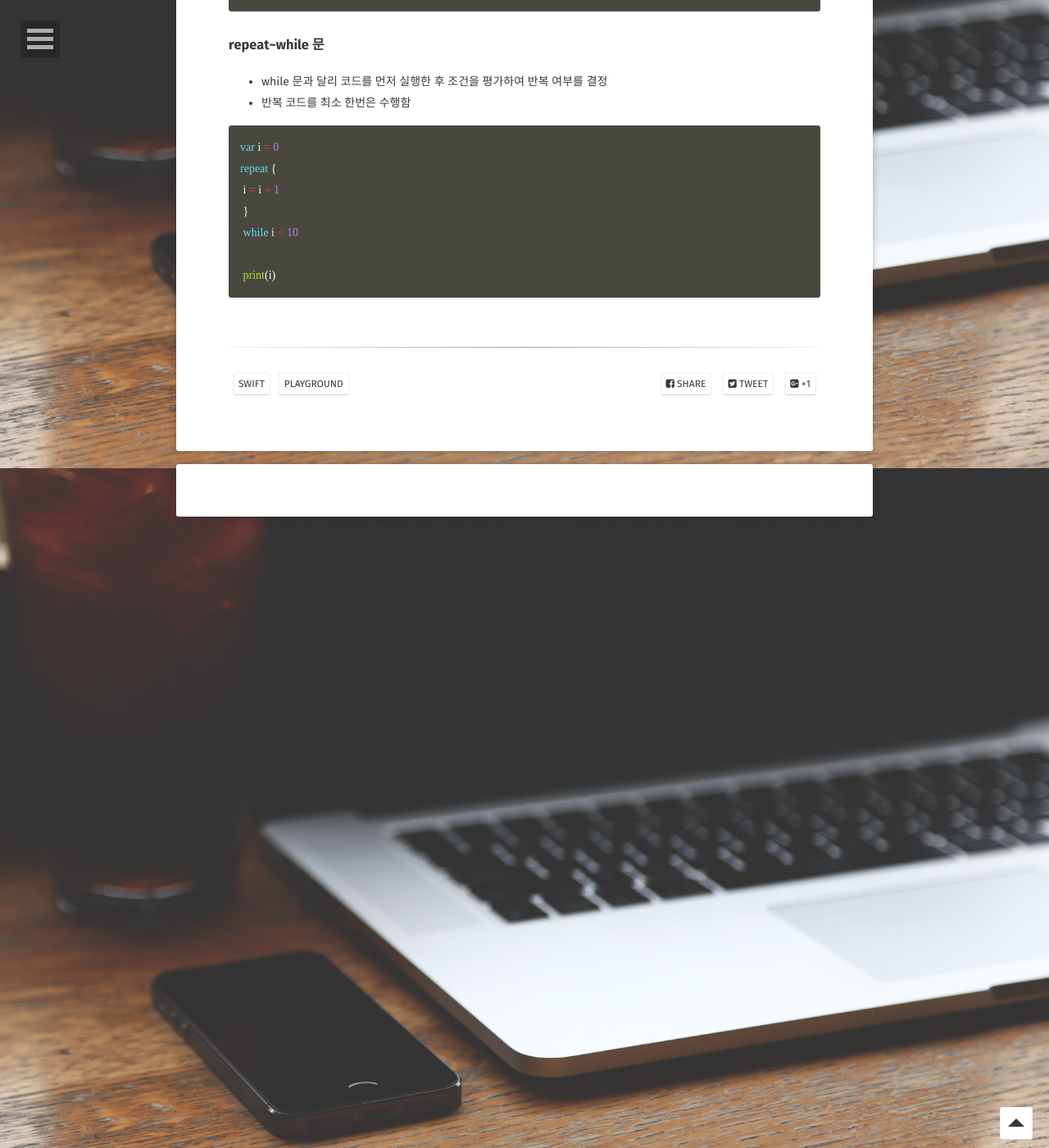
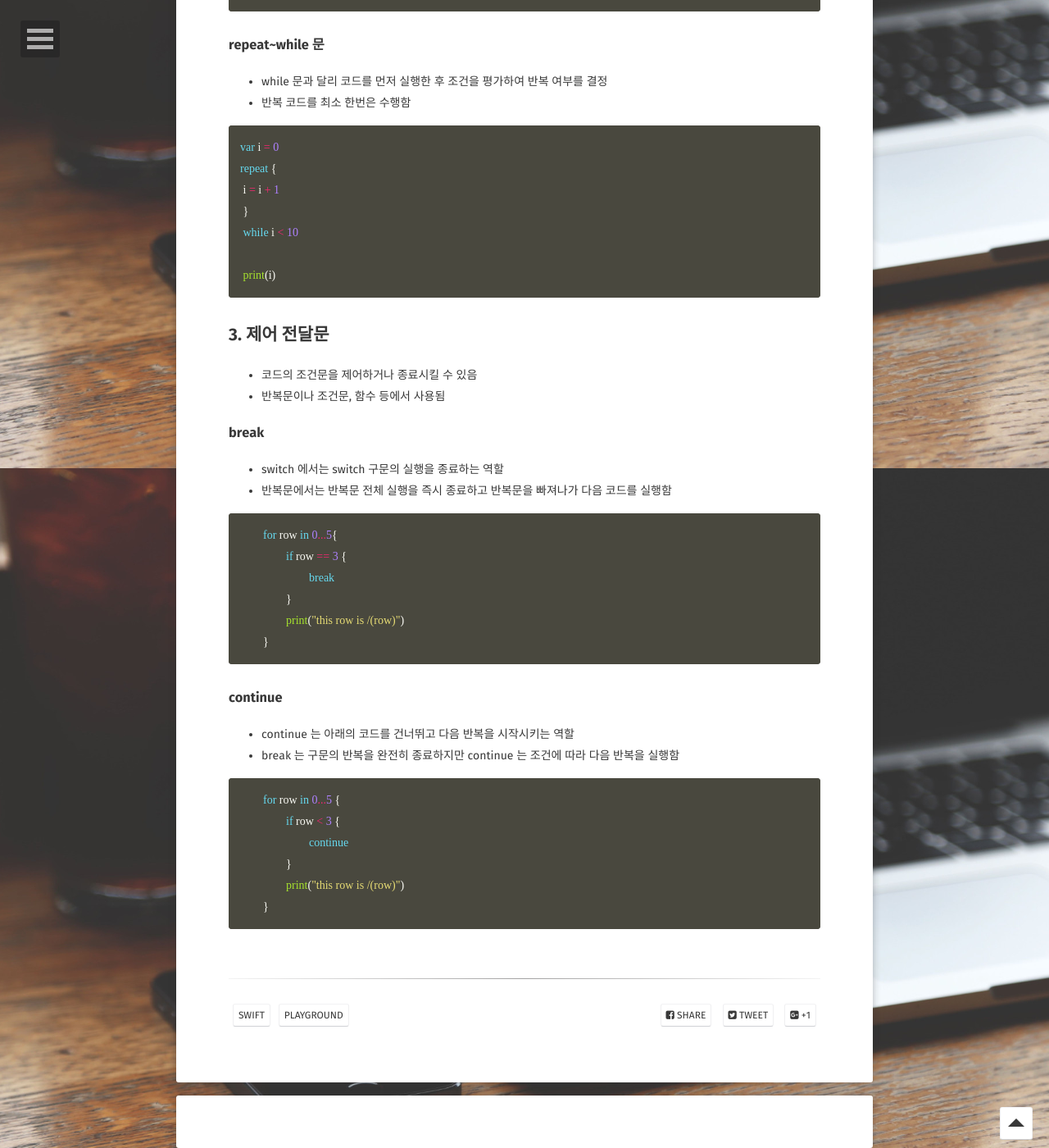
Before and after one commit to Gunwoos/Gunwoos.github.io, a Jekyll site: the page built from _posts/2018-09-08-swift03.md, in a window 1280 px wide and 1400 px high, scrolled down 4829 px. Shown: the whole window at 82% size. Built offline with Jekyll 4.4.1, drawn with Linux system fonts in a browser that asks for light colours; some web fonts are replaced; comment, search, counter and statistics services are not loaded; some of the changed text lies outside the part shown.

Commit message:
Update 2018-09-08-swift03.md

````diff
--- a/_posts/2018-09-08-swift03.md
+++ b/_posts/2018-09-08-swift03.md
@@ -208,3 +208,36 @@ repeat {
 
  print(i)
 ```
+
+## 3. 제어 전달문
+
+- 코드의 조건문을 제어하거나 종료시킬 수 있음
+- 반복문이나 조건문, 함수 등에서 사용됨
+
+### break
+
+- switch 에서는 switch 구문의 실행을 종료하는 역할
+- 반복문에서는 반복문 전체 실행을 즉시 종료하고 반복문을 빠져나가 다음 코드를 실행함
+
+```swift
+	for row in 0...5{
+		if row == 3 {
+			break
+		}
+		print("this row is /(row)")
+	}
+```
+
+### continue
+
+- continue 는 아래의 코드를 건너뛰고 다음 반복을 시작시키는 역할
+- break 는 구문의 반복을 완전히 종료하지만 continue 는 조건에 따라 다음 반복을 실행함
+
+```swift
+	for row in 0...5 {
+		if row < 3 {
+			continue
+		}
+		print("this row is /(row)")
+	}
+```
````
